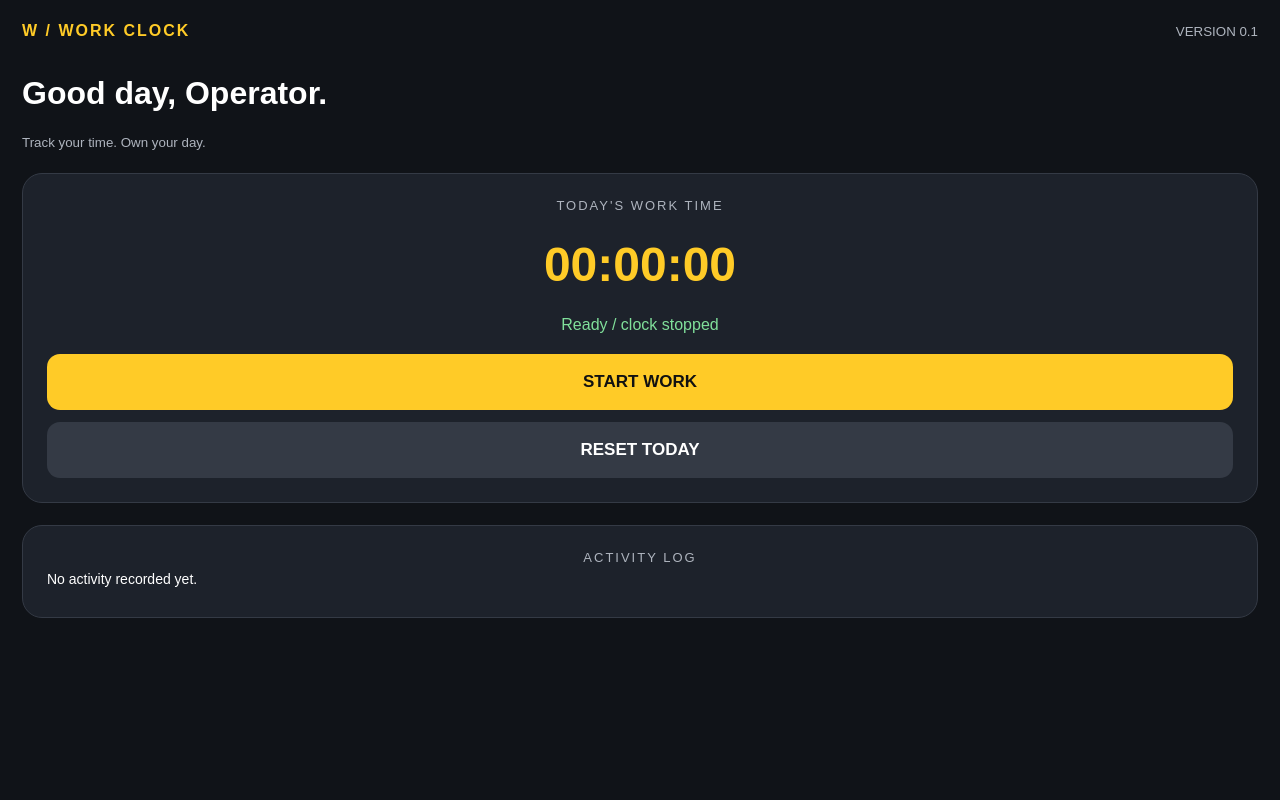
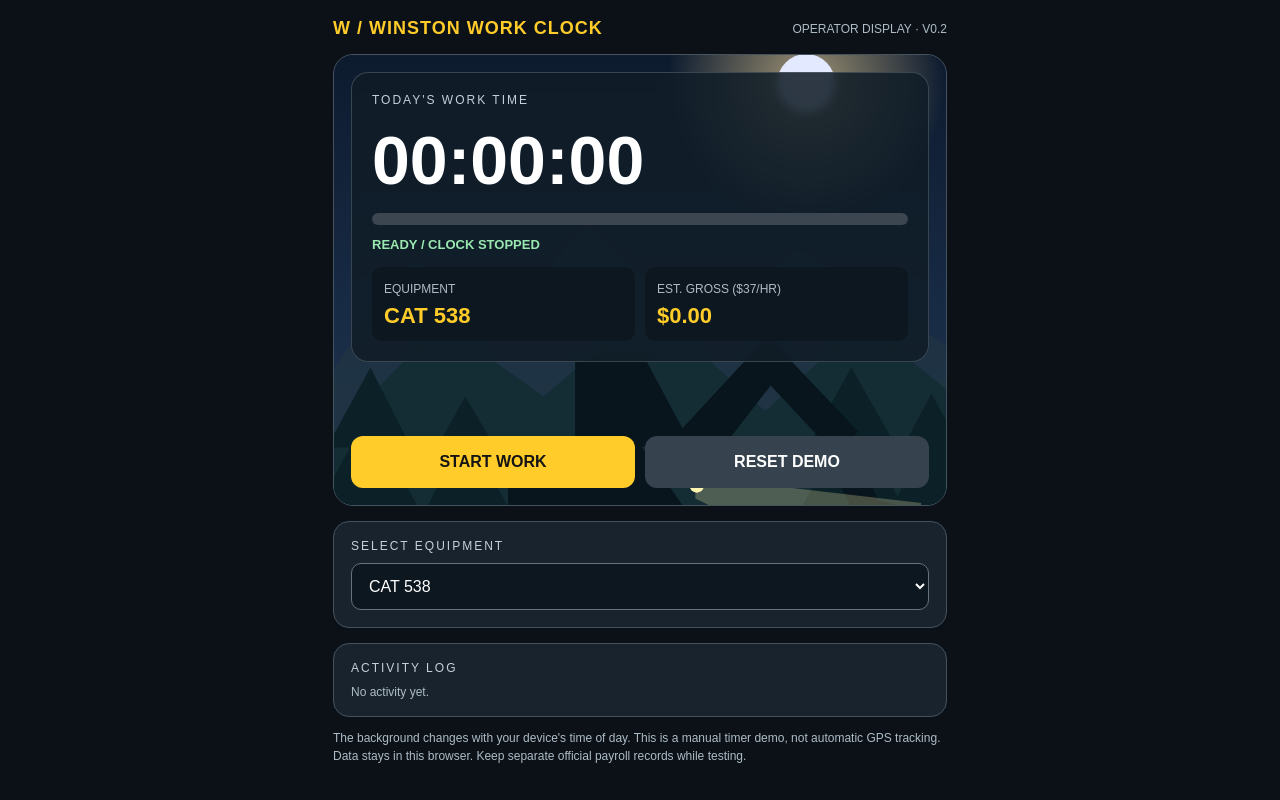
Before and after one commit to seanhoude13-dotcom/WinstonWorkClock, a plain HTML site: page index.html in a window 1280 px wide. Drawn offline with Linux system fonts and the light colour scheme.

Commit message:
Add files via upload

```diff
--- a/index.html
+++ b/index.html
@@ -1,186 +1,120 @@
-
-<!DOCTYPE html>
+<!doctype html>
 <html lang="en">
 <head>
-<meta charset="UTF-8">
-<meta name="viewport" content="width=device-width, initial-scale=1">
+<meta charset="utf-8"><meta name="viewport" content="width=device-width,initial-scale=1">
 <title>Winston Work Clock</title>
 <style>
-* { box-sizing: border-box; }
-body {
-  margin: 0;
-  padding: 22px;
-  background: #101318;
-  color: white;
-  font-family: Arial, sans-serif;
-}
-header {
-  display: flex;
-  justify-content: space-between;
-  align-items: center;
-}
-.logo {
-  color: #ffcb27;
-  font-weight: 900;
-  letter-spacing: 2px;
-}
-h1 { margin-top: 35px; }
-small { color: #aeb4be; }
-.card {
-  background: #1d222b;
-  border: 1px solid #343a45;
-  border-radius: 20px;
-  padding: 24px;
-  margin-top: 22px;
-  text-align: center;
-}
-.label {
-  font-size: 13px;
-  color: #aeb4be;
-  letter-spacing: 2px;
-}
-.timer {
-  font-size: 48px;
-  font-weight: bold;
-  color: #ffcb27;
-  margin: 24px 0;
-  font-variant-numeric: tabular-nums;
-}
-.status {
-  color: #80df9a;
-  margin-bottom: 20px;
-}
-button {
-  display: block;
-  width: 100%;
-  padding: 18px;
-  margin-top: 12px;
-  background: #ffcb27;
-  color: #111;
-  border: none;
-  border-radius: 13px;
-  font-size: 17px;
-  font-weight: bold;
-}
-.secondary {
-  background: #343a45;
-  color: white;
-}
-.log {
-  text-align: left;
-  line-height: 2;
-  font-size: 14px;
-}
+*{box-sizing:border-box}body{margin:0;background:#0b1117;color:#fff;font-family:Arial,sans-serif}
+main{max-width:650px;margin:auto;padding:18px}
+header{display:flex;justify-content:space-between;align-items:center;gap:10px;margin-bottom:15px}
+.brand{color:#ffcc29;font-size:18px;font-weight:900;letter-spacing:1px}
+.muted{color:#aebcc7;font-size:12px}
+.scene{position:relative;border-radius:20px;overflow:hidden;border:1px solid #46535f;min-height:450px;background:#162b40}
+.scene svg{position:absolute;inset:0;width:100%;height:100%}
+.content{position:relative;z-index:1;padding:17px;display:flex;min-height:450px;flex-direction:column;justify-content:space-between}
+.panel{border-radius:17px;padding:20px;background:#111d28dd;border:1px solid #77818a66;backdrop-filter:blur(4px)}
+.label{color:#c5d1da;font-size:12px;letter-spacing:2px}
+.timer{font-size:clamp(42px,10vw,68px);font-weight:900;margin:14px 0;font-variant-numeric:tabular-nums}
+.track{height:12px;background:#3c4650;border-radius:20px;overflow:hidden}
+.fill{height:100%;width:0;background:#ffcc29}
+.status{margin:12px 0;color:#9ae8b0;font-size:13px;font-weight:bold}
+.stats{display:grid;grid-template-columns:1fr 1fr;gap:10px;margin-top:15px}
+.stat{background:#0d1720;padding:12px;border-radius:10px}
+.stat strong{display:block;color:#ffcc29;font-size:22px;margin-top:6px}
+.actions{display:grid;grid-template-columns:1fr 1fr;gap:10px}
+button{border:0;border-radius:12px;padding:17px 10px;font-weight:900;font-size:16px}
+.primary{background:#ffcc29;color:#141414}.secondary{background:#36434e;color:white}
+.card{background:#19232e;border:1px solid #44515d;border-radius:16px;padding:17px;margin-top:15px}
+select{width:100%;padding:13px;margin-top:10px;background:#0d1720;border:1px solid #65717d;border-radius:10px;color:white;font-size:16px}
+.entry{padding:10px 0;border-bottom:1px solid #394651;color:#dce5eb;font-size:13px}
+.note{color:#aebcc7;font-size:12px;line-height:1.5}
 </style>
 </head>
-<body>
-
-<header>
-  <div class="logo">W / WORK CLOCK</div>
-  <small>VERSION 0.1</small>
-</header>
-
-<h1>Good day, Operator.</h1>
-<small>Track your time. Own your day.</small>
-
-<div class="card">
-  <div class="label">TODAY'S WORK TIME</div>
-  <div class="timer" id="timer">00:00:00</div>
-  <div class="status" id="status">
-    Ready to clock in
-  </div>
-  <button id="action" onclick="toggleClock()">
-    START WORK
-  </button>
-  <button class="secondary" onclick="resetClock()">
-    RESET TODAY
-  </button>
+<body><main>
+<header><div class="brand">W / WINSTON WORK CLOCK</div><div class="muted">OPERATOR DISPLAY · V0.2</div></header>
+<div class="scene">
+<svg viewBox="0 0 420 480" preserveAspectRatio="xMidYMid slice" aria-hidden="true">
+<defs><linearGradient id="sky" x2="0" y2="1"><stop id="sky1" offset="0%" stop-color="#0a1529"/><stop id="sky2" offset="55%" stop-color="#263a57"/><stop id="sky3" offset="100%" stop-color="#a75b50"/></linearGradient>
+<radialGradient id="glow"><stop stop-color="#ffe2a1" stop-opacity=".6"/><stop offset="1" stop-color="#ffe2a1" stop-opacity="0"/></radialGradient></defs>
+<rect width="420" height="480" fill="url(#sky)"/>
+<circle id="halo" cx="324" cy="115" r="95" fill="url(#glow)"/>
+<circle id="sun" cx="324" cy="115" r="20" fill="#ffe0a0"/>
+<g id="stars" fill="white"><circle cx="40" cy="32" r="1.5"/><circle cx="95" cy="70" r="1"/><circle cx="167" cy="24" r="1.5"/><circle cx="243" cy="61" r="1"/><circle cx="388" cy="40" r="1.4"/></g>
+<path d="M0 300L55 225L112 275L175 200L250 280L318 218L420 285V480H0Z" fill="#203642" opacity=".7"/>
+<path d="M0 345L73 270L144 320L216 258L296 330L363 268L420 315V480H0Z" fill="#142c34"/>
+<g fill="#0b2027">
+<path d="M25 300l-30 55h16l-28 51h80l-27-51h17z"/>
+<path d="M90 320l-25 45h14l-22 45h70l-24-45h14z"/>
+<path d="M355 300l-32 58h18l-28 53h86l-29-53h18z"/>
+<path d="M410 318l-25 47h14l-25 48h70l-22-48h14z"/>
+</g>
+<!-- Original stylized tracked excavator, not an equipment manufacturer logo -->
+<g fill="#08151c" stroke="#08151c" stroke-linejoin="round">
+<rect x="100" y="405" width="166" height="29" rx="15"/>
+<path d="M120 401v-49h89l34 49z"/>
+<path d="M166 354v-58h48l31 58z"/>
+<path d="M235 347l62-67 17 13-61 79z"/>
+<path d="M302 284l57 60-15 15-58-62z"/>
+<path d="M352 348l21 43-16 8-21-43z"/>
+<path d="M357 388l31 7-11 17-25-8z"/>
+</g>
+<g id="lights"><path d="M248 375l155 18-5 70-150-73z" fill="#fff4b0" opacity=".25"/><circle cx="249" cy="381" r="5" fill="#fff4b0"/></g>
+</svg>
+<div class="content">
+<div class="panel">
+<div class="label">TODAY'S WORK TIME</div>
+<div class="timer" id="timer">00:00:00</div>
+<div class="track"><div class="fill" id="fill"></div></div>
+<div class="status" id="status">READY TO CLOCK IN</div>
+<div class="stats"><div class="stat"><span class="muted">EQUIPMENT</span><strong id="selected">CAT 538</strong></div>
+<div class="stat"><span class="muted">EST. GROSS ($37/HR)</span><strong id="pay">$0.00</strong></div></div>
 </div>
-
-<div class="card">
-  <div class="label">ACTIVITY LOG</div>
-  <div class="log" id="log">
-    No activity recorded yet.
-  </div>
-</div>
-
+<div class="actions"><button class="primary" id="action" onclick="toggleClock()">START WORK</button><button class="secondary" onclick="resetClock()">RESET DEMO</button></div>
+</div></div>
+<div class="card"><div class="label">SELECT EQUIPMENT</div>
+<select id="machine" onchange="chooseMachine(this.value)">
+<option>CAT 538</option><option>CAT 320</option><option>Komatsu HM300</option><option>Wheel Loader</option><option>Other</option>
+</select></div>
+<div class="card"><div class="label">ACTIVITY LOG</div><div id="log" class="muted" style="margin-top:10px">No activity yet.</div></div>
+<p class="note">The background changes with your device's time of day. This is a manual timer demo, not automatic GPS tracking. Data stays in this browser. Keep separate official payroll records while testing.</p>
+</main>
 <script>
-const key = "winston-clock-v1";
-let data;
-
-try {
-  data = JSON.parse(localStorage.getItem(key)) || {
-    started: null,
-    elapsed: 0,
-    events: []
-  };
-} catch (e) {
-  data = { started: null, elapsed: 0, events: [] };
+const key="winston-clock-v1"; // Keep the previous version's timer data
+let data;try{data=JSON.parse(localStorage.getItem(key))}catch(e){}
+if(!data||typeof data!=="object")data={started:null,elapsed:0,events:[]};
+data.started=Number(data.started)||null;
+data.elapsed=Number(data.elapsed)||0;
+data.events=Array.isArray(data.events)?data.events:[];
+data.machine=data.machine||"CAT 538";
+function save(){localStorage.setItem(key,JSON.stringify(data))}
+function format(ms){let s=Math.floor(ms/1000);return [Math.floor(s/3600),Math.floor(s%3600/60),s%60].map(n=>String(n).padStart(2,"0")).join(":")}
+function render(){
+let ms=data.elapsed+(data.started?Math.max(0,Date.now()-data.started):0);
+document.getElementById("timer").textContent=format(ms);
+document.getElementById("fill").style.width=Math.min(100,ms/57600000*100)+"%";
+document.getElementById("status").textContent=data.started?"● CLOCK RUNNING":"READY / CLOCK STOPPED";
+document.getElementById("action").textContent=data.started?"STOP WORK":"START WORK";
+document.getElementById("selected").textContent=data.machine;
+document.getElementById("machine").value=data.machine;
+document.getElementById("pay").textContent="$"+(ms/3600000*37).toFixed(2);
+const log=document.getElementById("log");log.replaceChildren();
+if(!data.events.length)log.textContent="No activity yet.";
+else data.events.slice().reverse().forEach(event=>{let e=document.createElement("div");e.className="entry";e.textContent=event;log.appendChild(e)});
 }
-
-function save() {
-  localStorage.setItem(key, JSON.stringify(data));
+function toggleClock(){let now=Date.now();if(data.started){data.elapsed+=Math.max(0,now-data.started);data.started=null;data.events.push("Stopped: "+new Date(now).toLocaleString())}
+else{data.started=now;data.events.push("Started: "+new Date(now).toLocaleString())}save();render()}
+function resetClock(){if(!confirm("Clear demo timer and activity history?"))return;data={started:null,elapsed:0,events:[],machine:data.machine};save();render()}
+function chooseMachine(value){data.machine=value;data.events.push("Equipment: "+value+" · "+new Date().toLocaleString());save();render()}
+function updateSky(){
+let hour=new Date().getHours();
+let mode=hour<5||hour>=21?"night":hour<9?"morning":hour<17?"day":"dusk";
+let palette={night:["#081324","#182b45","#2c3a53"],morning:["#1b2747","#ad5b66","#efae65"],day:["#347eaf","#7ab8d8","#d4e7ef"],dusk:["#202846","#a74c61","#e99e60"]}[mode];
+["sky1","sky2","sky3"].forEach((id,i)=>document.getElementById(id).setAttribute("stop-color",palette[i]));
+let y=mode==="morning"?220:mode==="dusk"?255:105;
+document.getElementById("sun").setAttribute("cy",y);document.getElementById("halo").setAttribute("cy",y);
+document.getElementById("sun").setAttribute("fill",mode==="night"?"#e3eaff":"#ffe0a0");
+document.getElementById("stars").style.opacity=mode==="night"?"1":"0";
+document.getElementById("lights").style.opacity=mode==="day"?"0":"1";
 }
-
-function format(ms) {
-  let s = Math.floor(ms / 1000);
-  return [
-    Math.floor(s / 3600),
-    Math.floor((s % 3600) / 60),
-    s % 60
-  ].map(x => String(x).padStart(2, "0")).join(":");
-}
-
-function render() {
-  let ms = data.elapsed +
-    (data.started ? Math.max(0, Date.now() - data.started) : 0);
-
-  document.getElementById("timer").textContent = format(ms);
-  document.getElementById("status").textContent =
-    data.started ? "● Work clock running" : "Ready / clock stopped";
-  document.getElementById("action").textContent =
-    data.started ? "STOP WORK" : "START WORK";
-
-  const log = document.getElementById("log");
-  log.replaceChildren();
-
-  if (!data.events.length) {
-    log.textContent = "No activity recorded yet.";
-  } else {
-    data.events.slice().reverse().forEach(event => {
-      const line = document.createElement("div");
-      line.textContent = event;
-      log.appendChild(line);
-    });
-  }
-}
-
-function toggleClock() {
-  const now = Date.now();
-
-  if (data.started) {
-    data.elapsed += Math.max(0, now - data.started);
-    data.started = null;
-    data.events.push("Stopped: " + new Date(now).toLocaleString());
-  } else {
-    data.started = now;
-    data.events.push("Started: " + new Date(now).toLocaleString());
-  }
-
-  save();
-  render();
-}
-
-function resetClock() {
-  if (!confirm("Clear this demo timer and activity log?")) return;
-  data = { started: null, elapsed: 0, events: [] };
-  save();
-  render();
-}
-
-render();
-setInterval(render, 1000);
-</script>
-
-</body>
-</html>
+updateSky();render();setInterval(render,1000);setInterval(updateSky,60000);
+</script></body></html>
```
